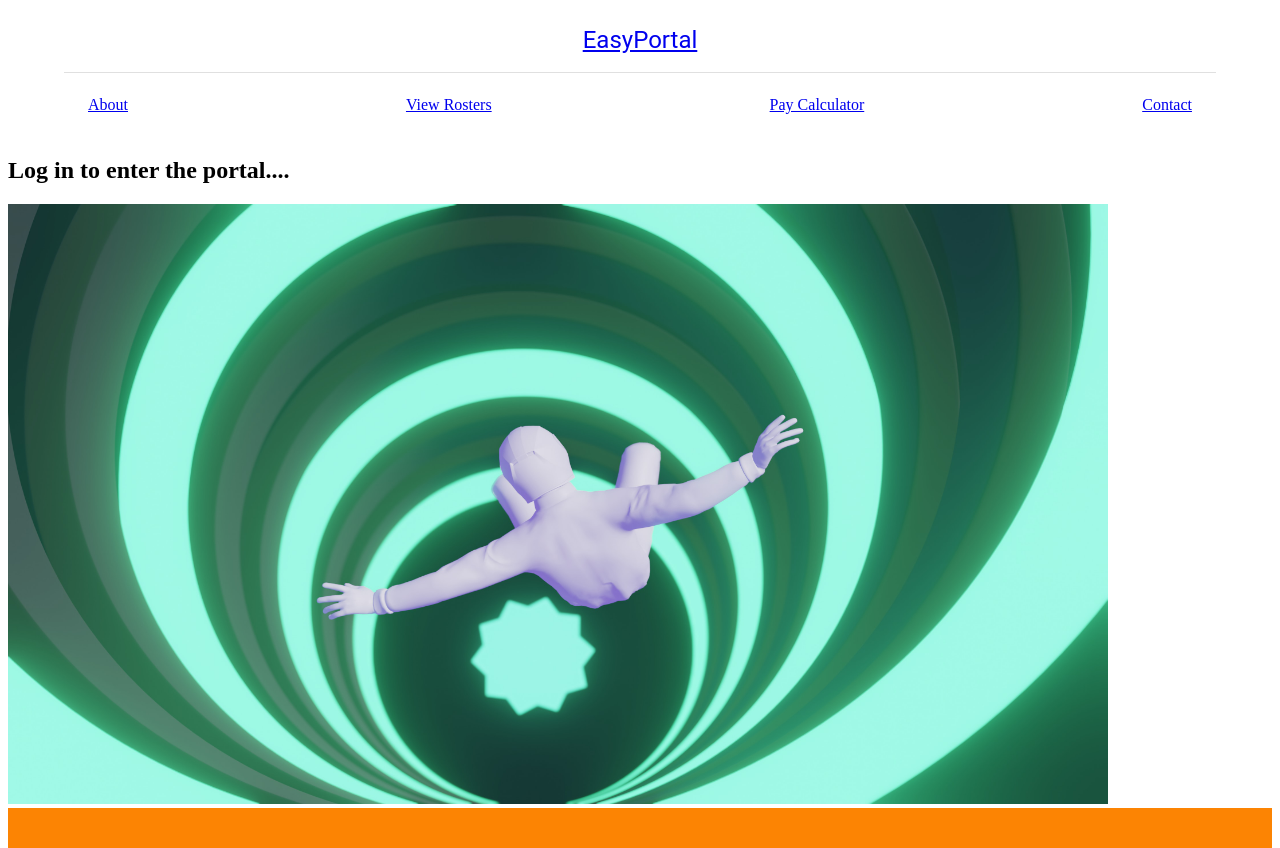
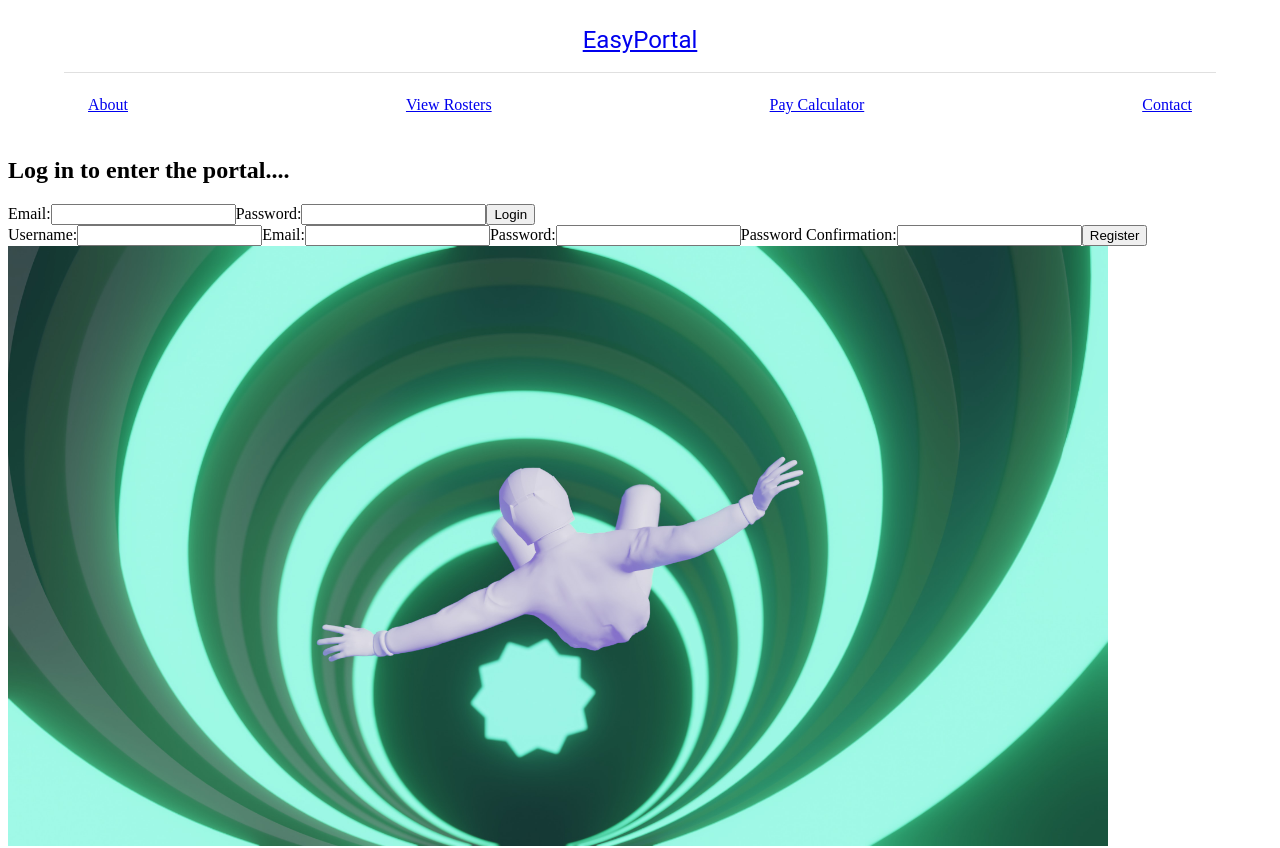
Before and after one commit to EasyPortal-Business-Management-System/EasyPortal-Client, a React (Create React App) app: page / in a window 1280 px wide. Shown: the top 848 px of the page. Built offline with nearby package versions, Linux system fonts and the light colour scheme.

Commit message:
removed styled file and simplified register and log in forms

```diff
--- a/src/components/LogIn.js
+++ b/src/components/LogIn.js
@@ -1,14 +1,14 @@
-import React from 'react';
-import { Button, Label, Input } from './Styled';
+import React from 'react'
+
 
 export default function SignIn({history}) {
 	return (
 		<form >
-			<Label>Email:</Label>
-			<Input type='email' name='email'></Input>
-			<Label>Password:</Label>
-			<Input type='password' name='password'></Input>
-			<Button>Login</Button>
+			<label>Email:</label>
+			<input type='email' name='email'></input>
+			<label>Password:</label>
+			<input type='password' name='password'></input>
+			<button>Login</button>
 		</form>
 	)
 }
--- a/src/components/Register.js
+++ b/src/components/Register.js
@@ -1,20 +1,17 @@
-import React from 'react';
-import { Button, Label, Input } from './Styled';
+import React from 'react'
 
-export default function SignUp({history}) {
+export default function SignUp() {
 	return (
-		<form >
-			<Label>First Name:</Label>
-			<Input type='text' name='firstname'></Input>
-			<Label>Last Name:</Label>
-			<Input type='text' name='lastname'></Input>
-			<Label>Email:</Label>
-			<Input type='email' name='email'></Input>
-			<Label>Password:</Label>
-			<Input type='password' name='password'></Input>
-			<Label>Confirm Password:</Label>
-			<Input type='password' name='password'></Input>
-			<Button>Sign Up</Button>
-		</form>
+		<div>
+			<label>Username:</label>
+			<input type="text" name='username'></input>
+			<label>Email:</label>
+			<input type='email' name='email'></input>
+			<label>Password:</label>
+			<input type='password' name='password'></input>
+			<label>Password Confirmation:</label>
+			<input type='password' name='password_confirmation'></input>
+			<button>Register</button>
+		</div>
 	)
 }
--- a/src/components/SimpleHome.js
+++ b/src/components/SimpleHome.js
@@ -1,10 +1,14 @@
 import React from "react";
+import SignIn from "./LogIn";
+import SignUp from "./Register";
 
 const Home = () => {
     return (
         <section id="home">
             <div>
                 <h1>Log in to enter the portal....</h1>
+                <SignIn />
+                <SignUp />
                 <img src="../images/entertheportal.jpg" alt="door opening" height={600} width={1100}></img>
             </div>
         </section>
```
Also changed, not shown: src/components/Styled.js (deleted, +0 -63 lines).
